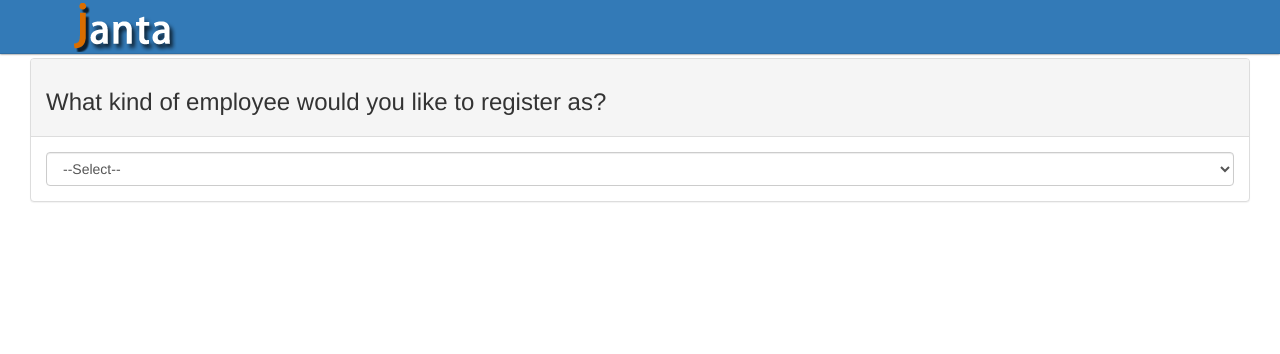
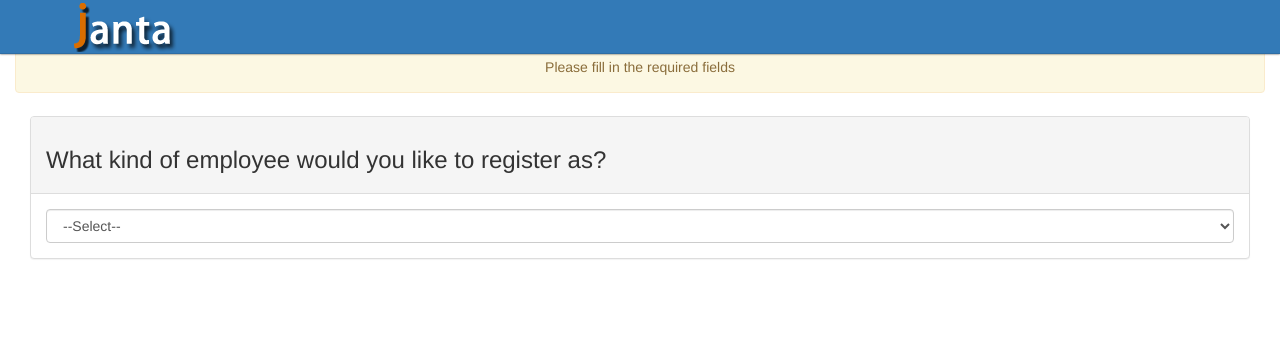
Before and after one commit to janta-devs/janta, a CodeIgniter app: a page that uses application/views/choice_page.php in a window 1280 px wide. Shown: the top 354 px of the page. Run offline with CodeIgniter, Linux system fonts and the light colour scheme.

Commit message:
Adding some functionality to the choice_page.js

```diff
--- a/application/controllers/Employee_registration.php
+++ b/application/controllers/Employee_registration.php
@@ -11,7 +11,7 @@ class Employee_registration extends CI_Controller{
 	}
 	public function employeeData(){
 		$data = $this->input->post();
-		$data['login_id'] = 2;
+		$data['login_id'] = 3;
 		$this->load->model('Employee');
 		$Employee = new Employee();
 		$Employee->insert( $data );
--- a/application/models/employee.php
+++ b/application/models/employee.php
@@ -2,7 +2,6 @@
 
 class Employee extends MY_Model{
 	const DB_TABLE = "employee";
-	const DB_TABLE_PK = 2;
 	const DB_PK_NAME = "employee_id";
 }
 
--- a/application/views/choice_page.php
+++ b/application/views/choice_page.php
@@ -30,8 +30,8 @@
 
 <!--container -->
 <div class="container-fluid">
-   <div id="status" class="col-md-12 pull-right" style="position: relative;"></div>
-  <div id="choice" class="col-md-12 pull-right" style="position: relative; padding-top: .5%;"></div>
+   <div id="status" class="col-md-12 alert alert-warning" style="position: relative; padding-top: 4.5%;"><center>Please fill in the required fields</center></div>
+  <div id="choice" class="col-md-12 pull-right" style="position: relative; padding-top: .2%"></div>
 </div>
 <!-- end of container -->
 </body>
--- a/assets/js/choice_page.js
+++ b/assets/js/choice_page.js
@@ -1,17 +1,5 @@
 var data = {};
-
-var StatusBar = React.createClass({
-getInitialState: function(){
-	return{ information: "This is the status DIV" }
-},
-render: function() {
-	return (
-		<div className="alert ">
-			{this.state.Information}
-		</div>
-	);
-}
-});
+var status = $('div#status');
 var Corporate = React.createClass({
 	getInitialState: function()
 	{
@@ -37,9 +25,9 @@ var Corporate = React.createClass({
 		})
 		.done(function( response ) {
 			if( response['status'] == 'registered'){
-
+				status.show('slideDown').removeClass('warning').addClass('success').html("User is Registered");
 			}else if( response['exists'] == true ){
-
+				status.show('slideDown').removeClass('success').addClass('warning').html("User is already Registered!!");
 			}
 		})
 		.fail(function( response ) {
@@ -97,7 +85,11 @@ var Individual = React.createClass({
 			data: data,
 		})
 		.done(function( response ) {
-			console.log( response );
+			if( response['status'] == 'registered'){
+				status.show().removeClass('warning').addClass('success').html("User is Registered");
+			}else if( response['exists'] == true ){
+				status.show().removeClass('success').addClass('warning').html("User is already Registered!!");
+			}
 		})
 		.fail(function( response ) {
 			console.log( response );
@@ -170,6 +162,7 @@ var ComboBox = React.createClass({
 			ReactDOM.render(<Individual employee_type = {$node.val()}/>, document.getElementById('choice'));
 		}
 		else if( $node.val() == 'corporate' ){
+			//console.log( ReactDOM.findDOMNode( this ) );
 			ReactDOM.render(<Corporate employee_type = {$node.val()} />, document.getElementById('choice'));
 		}
 	},
@@ -193,6 +186,4 @@ var ComboBox = React.createClass({
 	}
 });
 
-
-ReactDOM.render(<StatusBar />, document.getElementById('status'));
 ReactDOM.render(<ComboBox />, document.getElementById('choice'));
```
